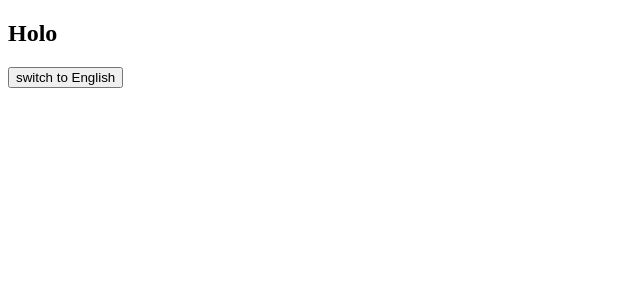
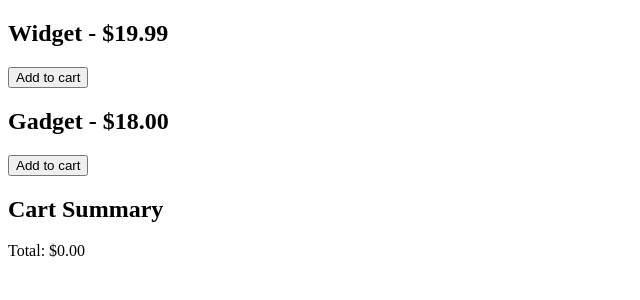
Before and after one commit to Ayub4702/React-Js-Dugsiiye, a React (Vite) app: page / in a window 1280 px wide. Shown: the top 300 px of the page, without its empty margins (0-640 px from the left). Built offline with nearby package versions, Linux system fonts and the light colour scheme.

Commit message:
cart context API

```diff
--- a/src/App.jsx
+++ b/src/App.jsx
@@ -1,19 +1,17 @@
-import ContextLanguage from "./ContextLanguage";
-import ContextLg from "./ContextLg";
 import { useState } from "react";
+import ContextCarWidgetGidget from "./ContextCarWidgetGidget";
+import WidgetGidget from "./WidgetGidget";
+import Total from "./Total";
 
 function App() {
-
-  const [lg, setLg] = useState("")
+  const [cart, setCart] = useState([]);
 
   return (
-    <ContextLanguage.Provider value={{lg, setLg }}>
-
-      <ContextLg/>
-
-    </ContextLanguage.Provider>
-  )
-
+    <ContextCarWidgetGidget.Provider value={{ cart, setCart }}>
+      <WidgetGidget />
+      <Total />
+    </ContextCarWidgetGidget.Provider>
+  );
 }
 
 export default App;
--- /dev/null
+++ b/src/ContextCarWidgetGidget.jsx
@@ -0,0 +1,5 @@
+import { createContext } from "react";
+
+const ContextCarWidgetGidget = createContext([]);
+
+export default ContextCarWidgetGidget;
--- /dev/null
+++ b/src/Total.jsx
@@ -0,0 +1,27 @@
+import { useContext } from "react";
+import ContextCarWidgetGidget from "./ContextCarWidgetGidget";
+
+const CartSummary = () => {
+  const { cart, setCart } = useContext(ContextCarWidgetGidget);
+
+  const handleRemove = (id) => {
+    setCart(cart.filter((item) => item.id !== id));
+  };
+
+  const total = cart.reduce((sum, item) => sum + item.price, 0);
+
+  return (
+    <div>
+      <h2>Cart Summary</h2>
+      {cart.map((item) => (
+        <div key={item.id}>
+          <span>{item.name} - ${item.price}</span>
+          <button onClick={() => handleRemove(item.id)}>Remove</button>
+        </div>
+      ))}
+      <p>Total: ${total.toFixed(2)}</p>
+    </div>
+  );
+};
+
+export default CartSummary;
--- /dev/null
+++ b/src/WidgetGidget.jsx
@@ -0,0 +1,22 @@
+import { useContext } from "react";
+import ContextCarWidgetGidget from "./ContextCarWidgetGidget";
+
+const WidgetGidget = () => {
+  const { cart, setCart } = useContext(ContextCarWidgetGidget);
+
+  const handleAdd = (name, price) => {
+    setCart([...cart, { id: Date.now(), name, price }]);
+  };
+
+  return (
+    <div>
+      <h2>Widget - $19.99</h2>
+      <button onClick={() => handleAdd("Widget", 19.99)}>Add to cart</button>
+
+      <h2>Gadget - $18.00</h2>
+      <button onClick={() => handleAdd("Gadget", 18)}>Add to cart</button>
+    </div>
+  );
+};
+
+export default WidgetGidget;
```
